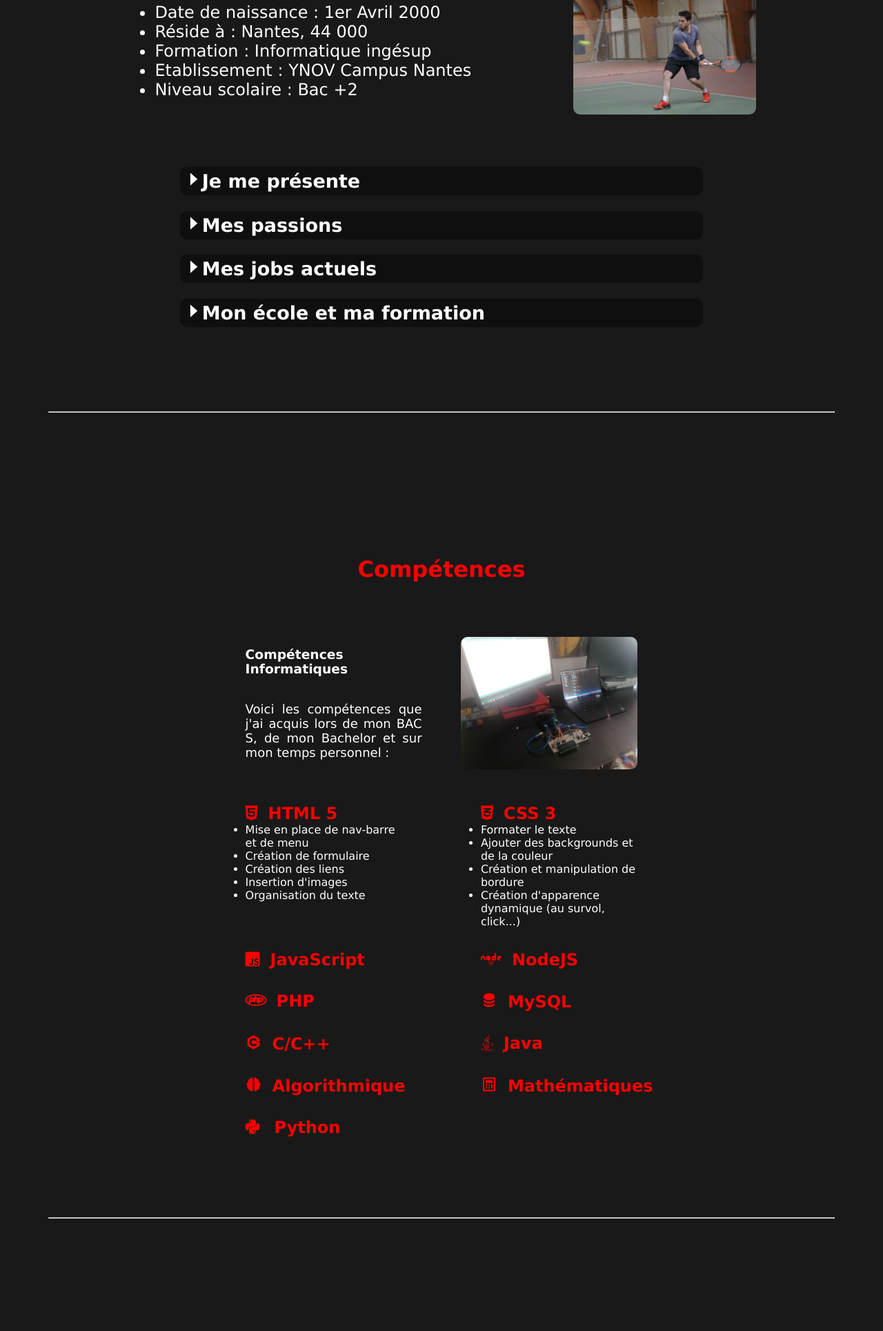
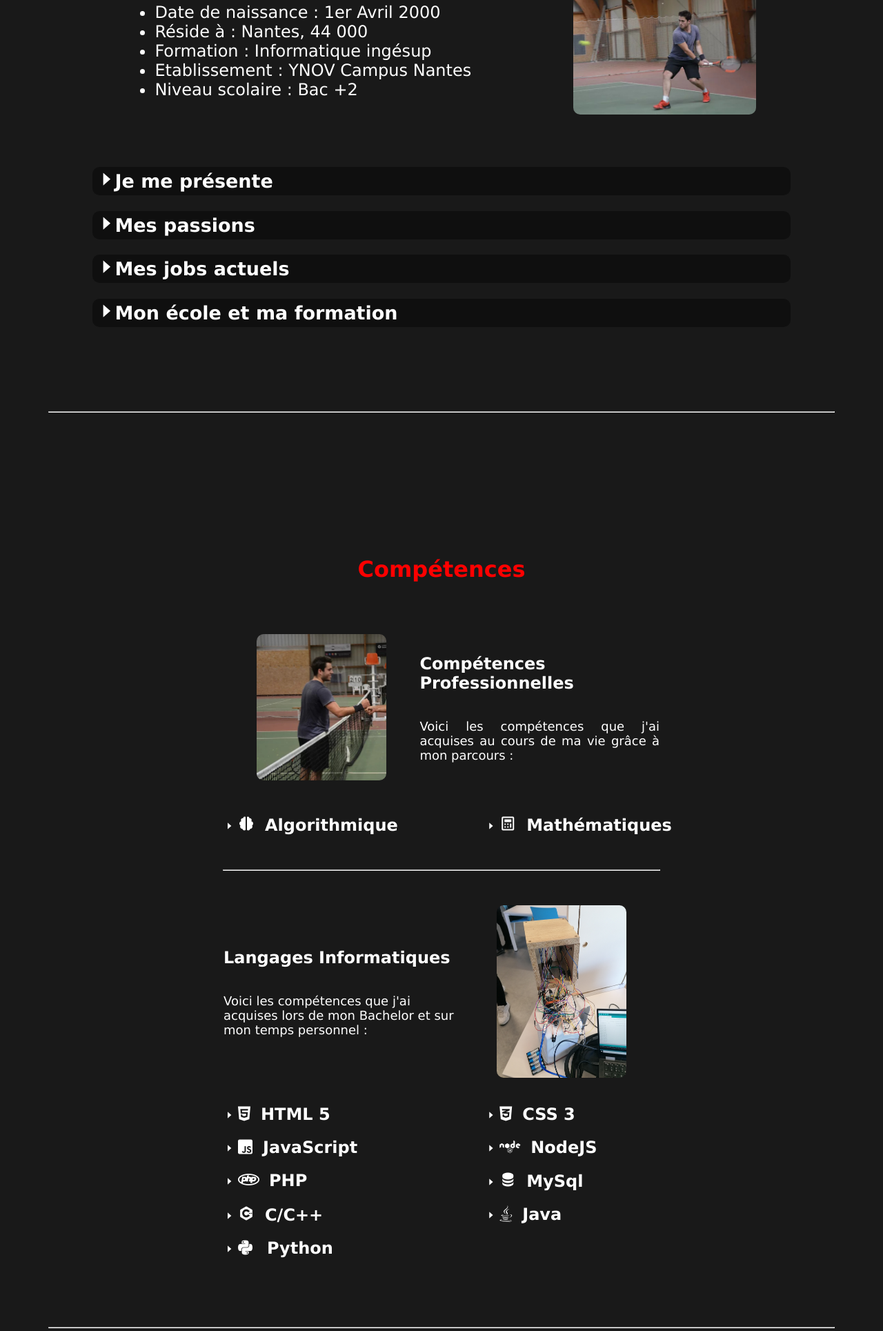
Before and after one commit to VicAffile/cv, a PHP site: page / in a window 1280 px wide; the page is wider, and only the part inside the window is pictured. Shown: the part 879-2808 px from the top of that part at 69% size. Run offline with PHP 8.4, Linux system fonts and the light colour scheme; some libraries are stand-ins or nearby versions.

Commit message:
refonte competence

```diff
--- a/css/competence.css
+++ b/css/competence.css
@@ -4,45 +4,63 @@ h1+.competence_ligne {
     margin-bottom: 30px;
 }
 
-h1+.competence_ligne img {
-    width: 45%;
-    height: auto;
+.competence_conteneur {
+    width: 40%;
 }
 
-h1+.competence_ligne div {
+.competence_ligne_competence {
     display: flex;
     flex-direction: column;
     flex-wrap: nowrap;
     justify-content: flex-start;
     align-items: flex-start;
-    width: 45%;
+    width: 55%;
 }
 
 h1+.competence_ligne div h3:hover {
     color: white;
 }
 
-h1+.competence_ligne p {
+.competence_ligne_competence p {
     font-size: large;
 }
 
 .competence_ligne {
-    width: 45%;
+    width: 50%;
     display: flex;
     flex-direction: row;
     flex-wrap: nowrap;
     justify-content: space-between;
+}
+
+.competence_ligne_info {
+    margin-top: 20px;
     align-items: flex-start;
 }
 
-.competence_ligne img {}
+.competence_ligne_titre {
+    align-items: center;
+}
 
-.competence_ligne li+li {
+.competence_ligne_image {
+    width: 45%;
+    display: flex;
+    flex-direction: row;
+    justify-content: center;
+}
+
+.competence_ligne_image img {
+    width: 66%;
+    height: 100%;
+    object-fit: cover;
+}
+
+.competence_ligne li {
     font-size: medium;
 }
 
 .competence_ligne ul {
-    width: 40%;
+    display: none;
 }
 
 .logo {
@@ -51,65 +69,72 @@ h1+.competence_ligne p {
 }
 
 .logo::before {
+    margin-left: 5px;
     margin-right: 15px;
-    color: var(--couleur-speciale);
+    font-size: x-large;
 }
 
-.logo span {
+.logo+span {
     font-family: Verdana;
+    font-size: x-large;
     font-weight: bold;
-    color: var(--couleur-speciale);
 }
 
-#algo::before {
+#algo .logo::before {
     content: "\ec3f";
-    font-family: 'boxicons'!important;
+    font-family: 'boxicons';
+}
+
+#competence hr {
+    margin-top: 50px;
+    margin-bottom: 50px;
+    width: 50%;
 }
 
 #competence ul {
     padding-left: 0px;
 }
 
-#cpp::before {
+#cpp .logo::before {
     content: "\ee70";
-    font-family: 'boxicons'!important;
+    font-family: 'boxicons';
 }
 
-#css::before {
+#css .logo::before {
     content: "\f38b";
 }
 
-#html::before {
+#html .logo::before {
     content: "\f13b";
 }
 
-#java::before {
+#java .logo::before {
     content: "\f4e4";
 }
 
-#js::before {
+#js .logo::before {
     content: "\f3b9";
 }
 
-#math::before {
+#math .logo::before {
     content: "\e977";
-    font-family: 'boxicons'!important;
+    font-family: 'boxicons';
 }
 
-#mysql::before {
+#mysql .logo::before {
     content: "\ecca";
-    font-family: 'boxicons'!important;
+    font-family: 'boxicons';
 }
 
-#nodejs::before {
+#nodejs .logo::before {
     content: "\f419";
 }
 
-#php::before {
+#php .logo::before {
     content: "\f457";
     font-weight: 900;
 }
 
-#python::before {
+#python .logo::before {
     content: "\f3e2      ";
 }
--- a/css/qui_suis_je.css
+++ b/css/qui_suis_je.css
@@ -83,6 +83,24 @@ li {
     font-size: x-large;
 }
 
+@media all and (max-width: 1550px) {
+    #qui_suis_je_texte {
+        width: 80%;
+    }
+}
+
+@media all and (max-width: 1200px) {
+    #qui_suis_je_texte {
+        width: 87.5%;
+    }
+}
+
+@media all and (max-width: 1050px) {
+    #qui_suis_je_texte {
+        width: 90%;
+    }
+}
+
 @media all and (max-width: 1000px) {
     .zoom {
         width: 80%;
--- a/index.html
+++ b/index.html
@@ -114,78 +114,104 @@
 
         <h1>Compétences</h1>
 
-        <div class="competence_ligne">
-            <div>
-                <h3>Compétences Informatiques</h3>
-                <p>Voici les compétences que j'ai acquis lors de mon BAC S, de mon Bachelor et sur mon temps personnel :</p>
+        <div class="competence_ligne competence_ligne_titre">
+            <div class="competence_ligne_image">
+                <img src="photo/apres_match.png" alt="poste de travail" />
+            </div>
+            <div class="competence_ligne_competence">
+                <h2>Compétences Professionnelles</h2>
+                <p>Voici les compétences que j'ai acquises au cours de ma vie grâce à mon parcours :</p>
+            </div>
         </div>
 
-            <img src="photo/IMG_20210316_124913.jpg" alt="poste de travail" />
+        <div class="competence_ligne competence_ligne_info">
+            <div class="competence_conteneur">
+                <div id="algo" onclick="competence_clique(this)"><span class="fleche droite"></span><span class="fleche bas"></span><span class="logo"></span><span>Algorithmique</span></div>
+                <ul></ul>
+            </div>
+            <div class="competence_conteneur">
+                <div id="math" onclick="competence_clique(this)"><span class="fleche droite"></span><span class="fleche bas"></span><span class="logo"></span><span>Mathématiques</span></div>
+                <ul></ul>
+            </div>
         </div>
 
-        <div class="competence_ligne">
+        <hr />
+
+        <div class="competence_ligne competence_ligne_titre">
+            <div class="competence_ligne_competence">
+                <h2>Langages Informatiques</h2>
+                <p>Voici les compétences que j'ai acquises lors de mon Bachelor et sur mon temps personnel :</p>
+            </div>
+            <div class="competence_ligne_image">
+                <img src="photo/iot.jpg" alt="poste de travail" />
+            </div>
+        </div>
+        <br />
+        <div class="competence_ligne competence_ligne_info">
+            <div class="competence_conteneur">
+                <div id="html" onclick="competence_clique(this)"><span class="fleche droite"></span><span class="fleche bas"></span><span class="logo"></span><span>HTML 5</span></div>
                 <ul>
-                <li id="html" class="logo"><span>HTML 5</span></li>
                     <li>Mise en place de nav-barre et de menu</li>
                     <li>Création de formulaire</li>
                     <li>Création des liens</li>
                     <li>Insertion d'images</li>
                     <li>Organisation du texte</li>
                 </ul>
-
+            </div>
+            <div class="competence_conteneur">
+                <div id="css" onclick="competence_clique(this)"><span class="fleche droite"></span><span class="fleche bas"></span><span class="logo"></span><span>CSS 3</span></div>
                 <ul>
-                <li id="css" class="logo"><span>CSS 3</span></li>
                     <li>Formater le texte</li>
                     <li>Ajouter des backgrounds et de la couleur</li>
                     <li>Création et manipulation de bordure</li>
                     <li>Création d'apparence dynamique (au survol, click...) </li>
                 </ul>
             </div>
+        </div>
 
-        <div class="competence_ligne">
+        <div class="competence_ligne competence_ligne_info">
+            <div class="competence_conteneur">
+                <div id="js" onclick="competence_clique(this)"><span class="fleche droite"></span><span class="fleche bas"></span><span class="logo"></span><span>JavaScript</span></div>
                 <ul>
-                <li id="js" class="logo"><span>JavaScript</span></li>
-            </ul>
-
-            <ul>
-                <li id="nodejs" class="logo"><span>NodeJS</span></li>
+                    <li>Manipulation du DOM</li>
+                    <li>Programation orienté objet</li>
+                    <li>Promesses</li>
+                    <li>Fonction synchrones/asynchrones</li>
                 </ul>
             </div>
-
-        <div class="competence_ligne">
-            <ul>
-                <li id="php" class="logo"><span>PHP</span></li>
-            </ul>
-
-            <ul>
-                <li id="mysql" class="logo"><span>MySQL</span></li>
-            </ul>
+            <div class="competence_conteneur">
+                <div id="nodejs" onclick="competence_clique(this)"><span class="fleche droite"></span><span class="fleche bas"></span><span class="logo"></span><span>NodeJS</span></div>
+                <ul></ul>
+            </div>
         </div>
 
-        <div class="competence_ligne">
-            <ul>
-                <li id="cpp" class="logo"><span>C/C++</span></li>
-            </ul>
-
-            <ul>
-                <li id="java" class="logo"><span>Java</span></li>
-            </ul>
+        <div class="competence_ligne competence_ligne_info">
+            <div class="competence_conteneur">
+                <div id="php" onclick="competence_clique(this)"><span class="fleche droite"></span><span class="fleche bas"></span><span class="logo"></span><span>PHP</span></div>
+                <ul></ul>
+            </div>
+            <div class="competence_conteneur">
+                <div id="mysql" onclick="competence_clique(this)"><span class="fleche droite"></span><span class="fleche bas"></span><span class="logo"></span><span>MySql</span></div>
+                <ul></ul>
+            </div>
         </div>
 
-        <div class="competence_ligne">
-            <ul>
-                <li id="algo" class="logo"><span>Algorithmique</span></li>
-            </ul>
-
-            <ul>
-                <li id="math" class="logo"><span>Mathématiques</span></li>
-            </ul>
+        <div class="competence_ligne competence_ligne_info">
+            <div class="competence_conteneur">
+                <div id="cpp" onclick="competence_clique(this)"><span class="fleche droite"></span><span class="fleche bas"></span><span class="logo"></span><span>C/C++</span></div>
+                <ul></ul>
+            </div>
+            <div class="competence_conteneur">
+                <div id="java" onclick="competence_clique(this)"><span class="fleche droite"></span><span class="fleche bas"></span><span class="logo"></span><span>Java</span></div>
+                <ul></ul>
+            </div>
         </div>
 
-        <div class="competence_ligne">
-            <ul>
-                <li id="python" class="logo"><span>Python</span></li>
-            </ul>
+        <div class="competence_ligne competence_ligne_info">
+            <div class="competence_conteneur">
+                <div id="python" onclick="competence_clique(this)"><span class="fleche droite"></span><span class="fleche bas"></span><span class="logo"></span><span>Python</span></div>
+                <ul></ul>
+            </div>
         </div>
 
     </section>
@@ -402,6 +428,7 @@
 
     <script src="js/main.js"></script>
     <script src="js/qui_suis_je.js"></script>
+    <script src="js/competence.js"></script>
 
 </body>
 
--- a/js/qui_suis_je.js
+++ b/js/qui_suis_je.js
@@ -8,15 +8,15 @@ document.getElementById('qui_suis_je_ecole_titre').querySelectorAll('span')[0].s
 document.getElementById('qui_suis_je_ecole_titre').querySelectorAll('span')[1].style.display = 'none';
 
 function fleche(e) {
-    let fleche = e.querySelectorAll("span");
+    const fleches = e.querySelectorAll('span');
+    const etat = fleches[0].style.display;
     let texte;
     for (let i = 0; i < e.parentNode.childNodes.length; i++) {
         if (e.parentNode.childNodes[i] == e) {
             texte = i + 2;
         }
     }
-    let etat = fleche[0].style.display;
-    fleche[0].style.display = fleche[1].style.display;
-    fleche[1].style.display = etat;
+    fleches[0].style.display = fleches[1].style.display;
+    fleches[1].style.display = etat;
     e.parentNode.childNodes[texte].style.display = etat;
 }
```
Also changed, not shown: js/competence.js (added, +31 -0 lines), photo/apres_match.png (added), photo/iot.jpg (renamed from photo/IMG_20210319_142025.jpg). Lines whose indentation alone changed are shown as unchanged.
